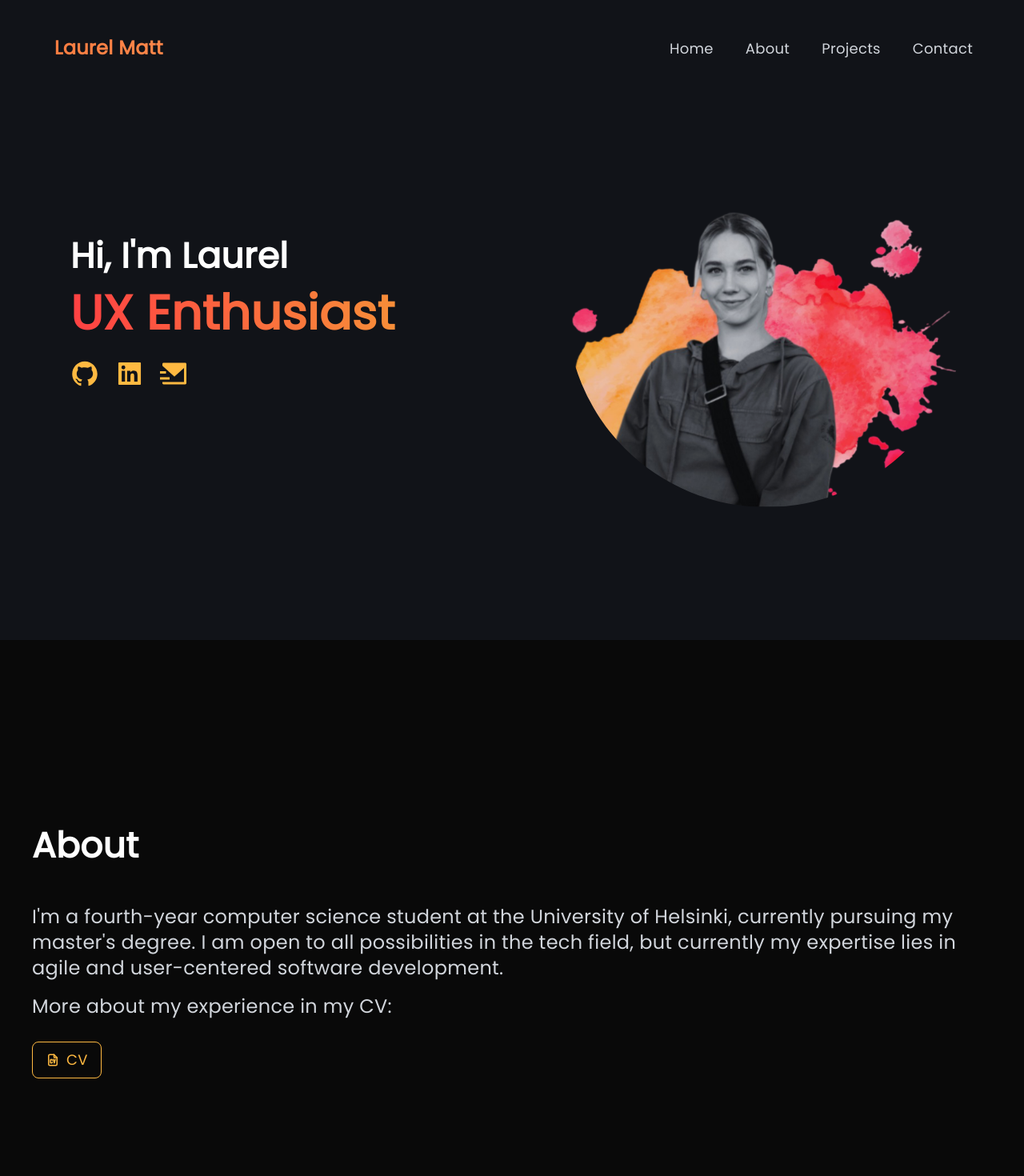
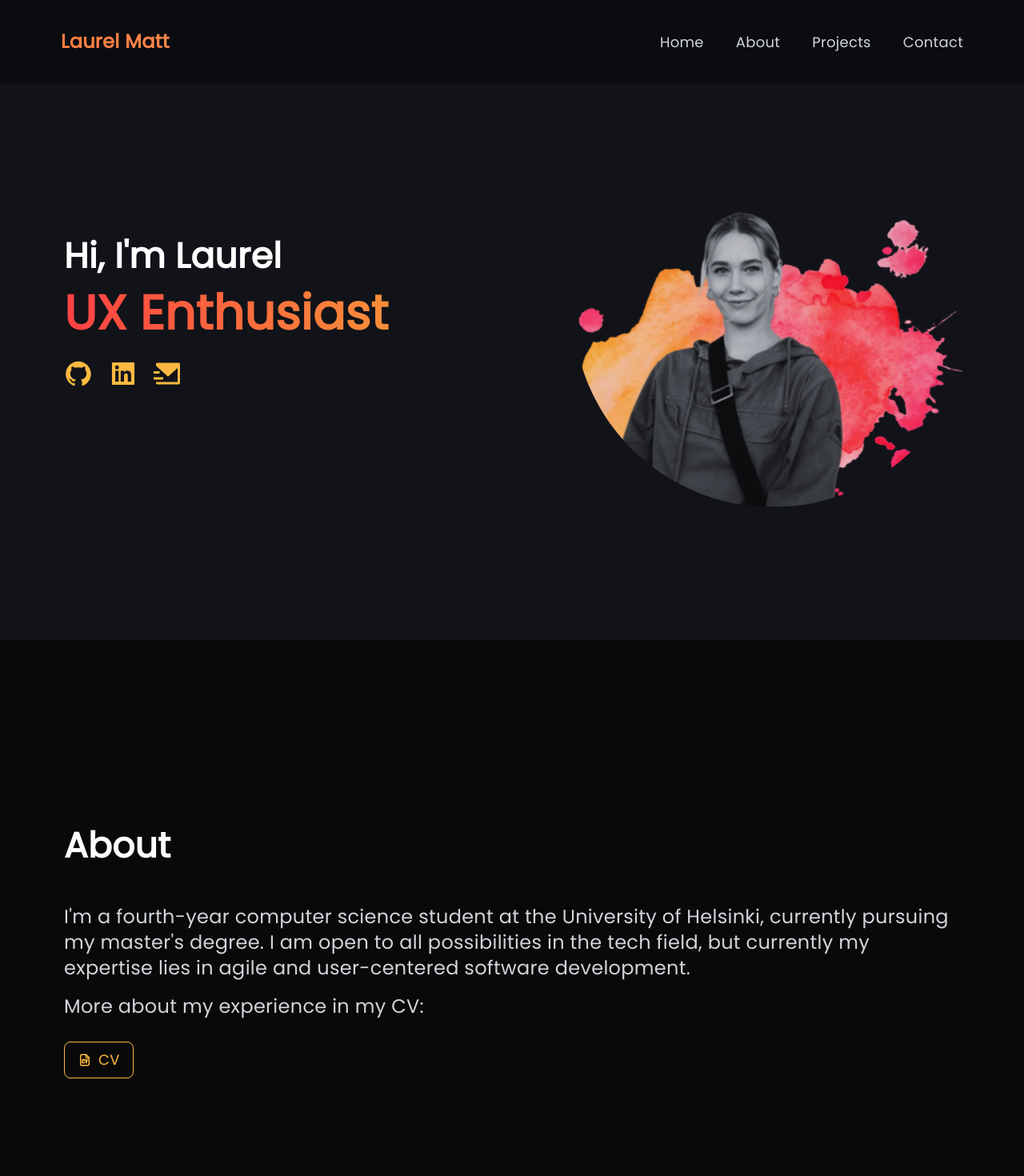
Before and after one commit to laurelcrelia/laurelcrelia.github.io, a React (Create React App) app: page /#/ in a window 1280 px wide. Shown: the top 1470 px of the page at 80% size. Built offline with nearby package versions, Linux system fonts and the light colour scheme.

Commit message:
Add shadow to Navbar and some UI tweaks

```diff
--- a/src/components/Navbar.jsx
+++ b/src/components/Navbar.jsx
@@ -10,18 +10,18 @@ const Navbar = () => {
       setNav(!nav)
     }
 
-    const scrollWithOffset = (el) => {
+    const scrollWithOffset = (el, amount) => {
       const yCoordinate = el.getBoundingClientRect().top + window.pageYOffset
-      const yOffset = -100
+      const yOffset = amount
       window.scrollTo({ top: yCoordinate + yOffset, behavior: 'smooth' })
     }
 
     return (
-      <div className="fixed top-0 ml-3 z-50 w-full">
-        <div className="text-l mx-auto my-3 flex h-24 max-w-[1200px] items-center justify-between px-4 text-gray-300">
+      <div className="fixed top-0 z-50 w-full bg-opacity-35 bg-black">
+        <div className="text-l mx-auto my-3 flex h-20 max-w-[1200px] items-center justify-between px-4 text-gray-300">
           <div className="my-auto">
           </div>
-          <h1 className="secondary-color w-full text-xl font-bold lg:text-2xl">
+          <h1 className="ml-5 secondary-color w-full text-xl font-bold lg:text-2xl">
             <HashLink smooth to="/#home">
               Laurel Matt
             </HashLink>
@@ -34,14 +34,14 @@ const Navbar = () => {
             </li>
               <>
                 <li className="p-5">
-                <HashLink smooth to="/#about" scroll={el => scrollWithOffset(el)}>
+                <HashLink smooth to="/#about">
                   About
                 </HashLink>
               </li>
               </>
               <>
                 <li className="p-5">
-                <HashLink smooth to="/#projects">
+                <HashLink smooth to="/#projects" scroll={el => scrollWithOffset(el, -105)}>
                   Projects
                 </HashLink>
               </li>
@@ -87,14 +87,14 @@ const Navbar = () => {
               </li>
               <>
                   <li className="p-5">
-                    <HashLink smooth to="/#about" scroll={el => scrollWithOffset(el)}>
+                    <HashLink smooth to="/#about">
                       About
                     </HashLink>
                   </li>
                 </>
                 <>
                   <li className="p-5">
-                    <HashLink smooth to="/#projects" scroll={el => scrollWithOffset(el)}>
+                    <HashLink smooth to="/#projects" scroll={el => scrollWithOffset(el, -105)}>
                       Projects
                     </HashLink>
                   </li>
--- a/src/pages/Home/components/About.jsx
+++ b/src/pages/Home/components/About.jsx
@@ -4,7 +4,7 @@ import { TbFileCv } from "react-icons/tb";
 const About= () => {
     return (
         <div className="text-white bg-[#090909] min-h-screen items-center flex sm:flex-row px-10 justify-between"id="about">
-            <div className="max-w-[1200px] mx-auto text-gray-300">
+            <div className="max-w-[1200px] mx-auto sm:px-10  text-gray-300">
                 <h2 className="title-large pb-8">
                 About
                 </h2>
--- a/src/pages/Home/components/Info.jsx
+++ b/src/pages/Home/components/Info.jsx
@@ -7,7 +7,7 @@ import { TypeAnimation } from "react-type-animation"
 const Info = () => {
   return (
     <div
-      className="max-w-[1200px] min-h-screen mx-auto px-3 sm:px-8 flex items-center"
+      className="max-w-[1200px] min-h-screen mx-auto px-6 sm:px-6 flex items-center"
       id="home"
     >
       <div className="my-auto flex flex-col-reverse sm:flex-row justify-between w-full">
```
